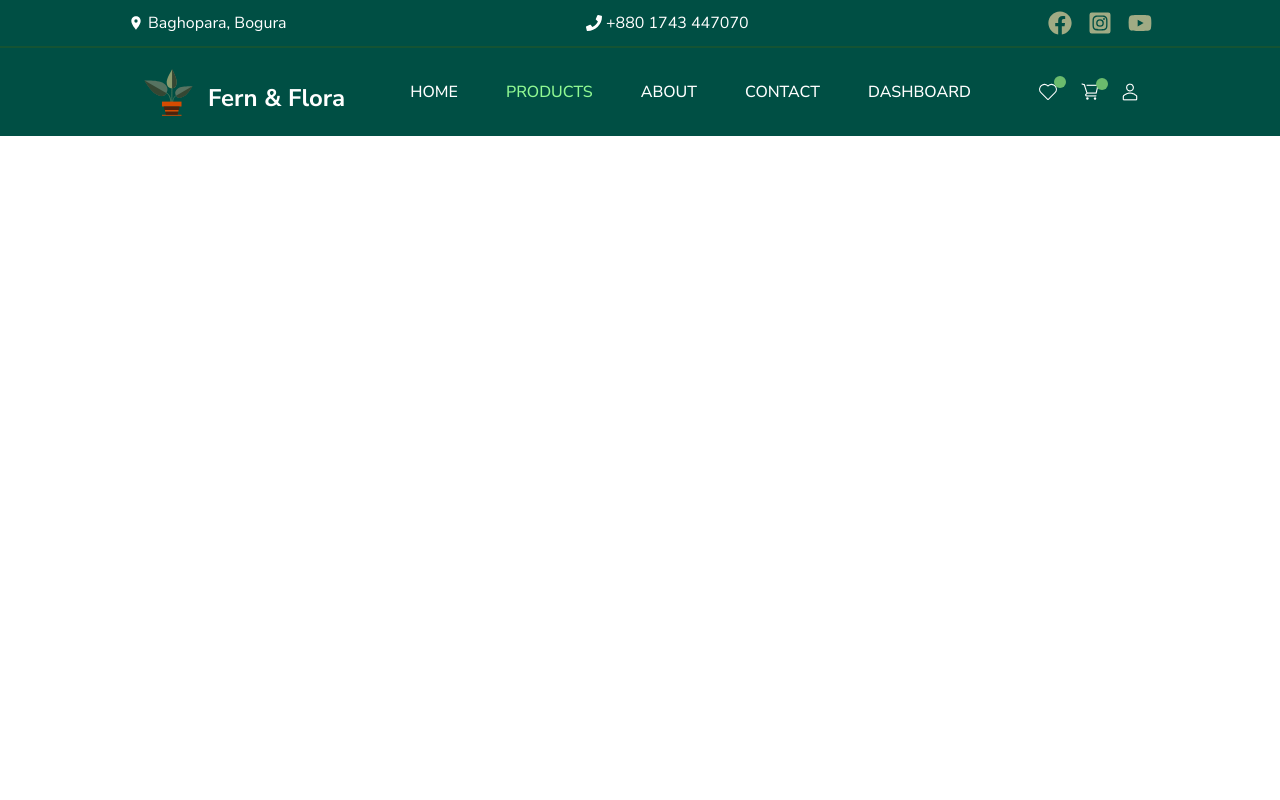
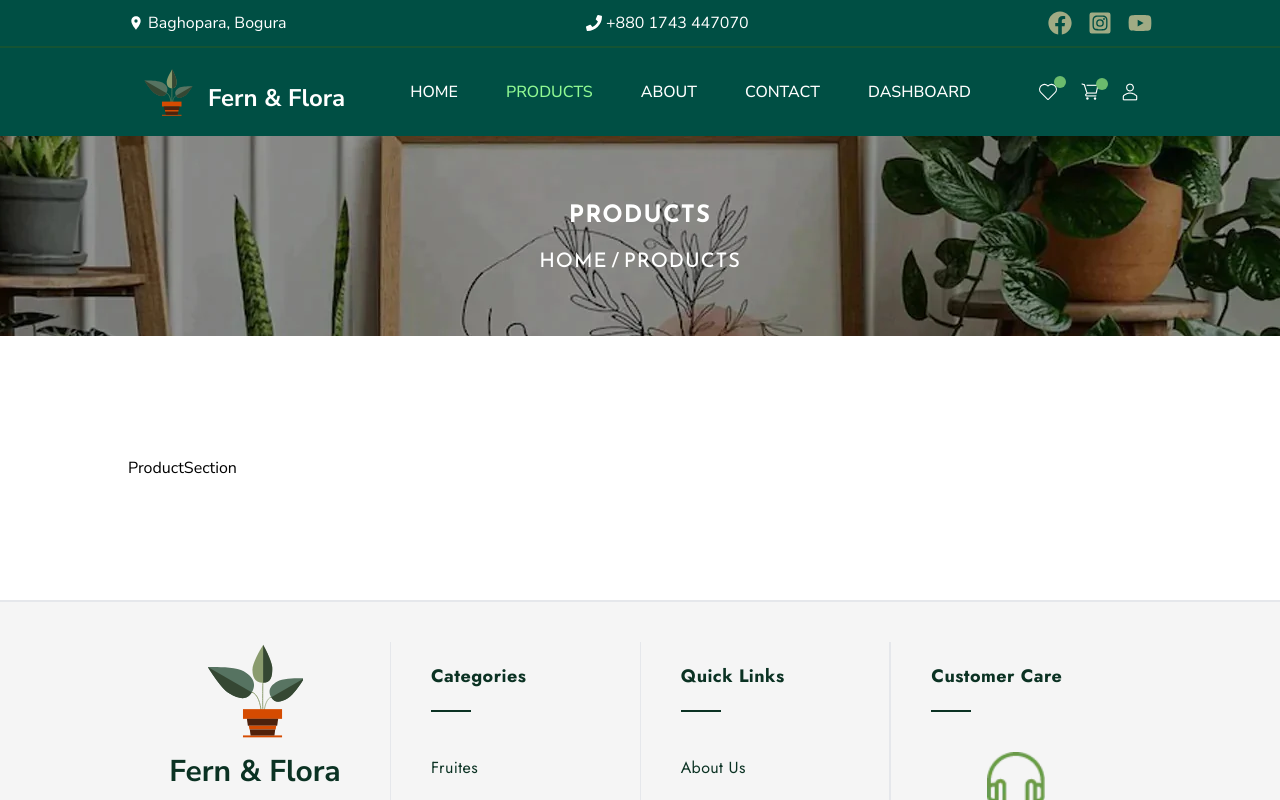
Before and after one commit to NayimWd/nayimh-Fern-FloraEnclave, a React (Vite) app: page /products in a window 1280 px wide. Shown: the top 800 px of the page. Built offline with nearby package versions, Linux system fonts and the light colour scheme.

Commit message:
create and  use some reusable components

```diff
--- a/package.json
+++ b/package.json
@@ -11,6 +11,7 @@
   },
   "dependencies": {
     "@reduxjs/toolkit": "^1.9.7",
+    "aos": "^2.3.4",
     "react": "^18.2.0",
     "react-dom": "^18.2.0",
     "react-hot-toast": "^2.4.1",
--- a/src/components/ForgetPassword.jsx
+++ b/src/components/ForgetPassword.jsx
@@ -1,8 +1,8 @@
 import Input from "../ui/Input";
-import loginBg from "../assets/image/loginImg.webp";
 import { Link, useNavigate } from "react-router-dom";
 import { ErrorToast, SuccessToast, isEmail } from "../ui/helper";
 import { useState } from "react";
+import LoginImg from "./ReusableComponent/LoginImg";
 
 const ForgetPassword = () => {
 	// states for hold and store data
@@ -46,7 +46,7 @@ const ForgetPassword = () => {
 				<div className="w-full md:w-1/2 flex flex-col justify-center items-center ">
 					<div className="w-full xsm:w-[420px]  px-4 xsm:px-8 py-[50px]  md:py-14">
 						<h1 className="font-sans w-full font-bold text-darker_green text-3xl  md:text-4xl flex_between items-center mb-6">
-							Reset password
+							Submit Email
 						</h1>
 
 						<p className="text-darker_green text-[16px] sm:text-[18px] mt-1 font-sans">
@@ -85,13 +85,7 @@ const ForgetPassword = () => {
 					</div>
 				</div>
 				{/* image */}
-				<div className="hidden md:flex items-center  md:w-1/2">
-					<img
-						className="max-h-[750px]  object-center object-fill rounded-md md:h-[646px] lg:h-full"
-						src={loginBg}
-						alt="bg"
-					/>
-				</div>
+				<LoginImg />
 			</div>
 		</section>
 	);
--- a/src/components/Login.jsx
+++ b/src/components/Login.jsx
@@ -1,11 +1,17 @@
-import  {  useState } from "react";
+import { useState } from "react";
 import Input from "../ui/Input";
-import loginBg from "../assets/image/loginImg.webp";
 import { FcGoogle } from "react-icons/fc";
 import { FaFacebook } from "react-icons/fa";
 import { TiHome } from "react-icons/ti";
 import { Link, useNavigate } from "react-router-dom";
-import { ErrorToast, SuccessToast, isEmail, isEmpty, isPassword } from "../ui/helper";
+import {
+	ErrorToast,
+	SuccessToast,
+	isEmail,
+	isEmpty,
+	isPassword,
+} from "../ui/helper";
+import LoginImg from "./ReusableComponent/LoginImg";
 
 const Login = () => {
 	// states for hold and store data
@@ -13,7 +19,7 @@ const Login = () => {
 	const [inputData, setInputData] = useState({
 		email: "",
 		password: "",
-		check: ""
+		check: "",
 	});
 	const navigate = useNavigate();
 
@@ -21,37 +27,33 @@ const Login = () => {
 	const handleChange = (e) => {
 		const name = e.target.name;
 		const value = e.target.value;
-		setInputData({...inputData, [name]: value})
-	}
+		setInputData({ ...inputData, [name]: value });
+	};
 
 	// submit handler
 	const handleSubmit = (e) => {
 		e.preventDefault();
 
 		// storing data to state
-		const formData = {...inputData};
+		const formData = { ...inputData };
 		// setStoreData(formData)
 		// input validation
 		let email = inputData.email;
 		let password = inputData.password;
 		let check = inputData.check;
 
-		if(!isEmail(email)){
-			ErrorToast("Enter Invalid Email")
-		} else if(!isPassword(password)){
-			ErrorToast("Invalid Password! read Instruction")
-		} else if(isEmpty(check)){
-			ErrorToast("Fill the checkbox")
+		if (!isEmail(email)) {
+			ErrorToast("Enter Invalid Email");
+		} else if (!isPassword(password)) {
+			ErrorToast("Invalid Password! read Instruction");
+		} else if (isEmpty(check)) {
+			ErrorToast("Fill the checkbox");
+		} else {
+			SuccessToast("login success");
+			console.log(formData);
+			setInputData({ email: "", password: "", check: "" });
+			e.target.reset();
 		}
-		else{
-			SuccessToast("login success")
-			console.log(formData)
-			setInputData({email: "", password: "", check: ""})
-			e.target.reset();
-
-		}
-
-
 	};
 
 	return (
@@ -62,7 +64,11 @@ const Login = () => {
 				<div className="w-full md:w-1/2 flex flex-col justify-center items-center ">
 					<div className="w-full xsm:w-[404px]  px-4 xsm:px-8 py-[50px]  md:py-14">
 						<span className="font-sans font-bold text-darker_green text-3xl  md:text-4xl flex_between items-center">
-					<h1>Welcome Back</h1> <Link to="/" title="home"> <TiHome className='w-9 cursor-pointer'/> </Link>
+							<h1>Welcome Back</h1>{" "}
+							<Link to="/" title="home">
+								{" "}
+								<TiHome className="w-9 cursor-pointer" />{" "}
+							</Link>
 						</span>
 						<p className="text-darker_green text-[16px] sm:text-[18px] mt-1 font-sans">
 							Enter your Credentials to access your account
@@ -88,18 +94,28 @@ const Login = () => {
 
 							<div className="flex justify-between -mt-2 mb-4 px-1 text-sm text-darker_green">
 								<span className="flex gap-2">
-									<input className="accent-dark_green cursor-pointer" type="checkbox"
+									<input
+										className="accent-dark_green cursor-pointer"
+										type="checkbox"
 										aria-label="checkbox"
 										name="check"
 										onChange={handleChange}
 									/>{" "}
-
 									<p>remember me</p>
 								</span>
-								<Link to="/ForgetPassword" title="forgetPass" > <p className="font-bold cursor-pointer hover:text-dark_green"> forget password </p></Link>
+								<Link to="/ForgetPassword" title="forgetPass">
+									{" "}
+									<p className="font-bold cursor-pointer hover:text-dark_green">
+										{" "}
+										forget password{" "}
+									</p>
+								</Link>
 							</div>
 							{/* Button */}
-							<button type="submit" className="w-full h-[34px] rounded-md items-center flex justify-center bg-darker_green text-white text-lg py-1">
+							<button
+								type="submit"
+								className="w-full h-[34px] rounded-md items-center flex justify-center bg-darker_green text-white text-lg py-1"
+							>
 								{" "}
 								sign in{" "}
 							</button>
@@ -134,9 +150,7 @@ const Login = () => {
 					</div>
 				</div>
 				{/* image */}
-				<div className="hidden md:flex items-center  md:w-1/2">
-					<img className="max-h-[750px]  object-center object-fill rounded-md md:h-[646px] lg:h-full" src={loginBg} alt="bg" />
-				</div>
+				<LoginImg />
 			</div>
 		</section>
 	);
--- /dev/null
+++ b/src/components/ProductSection.jsx
@@ -0,0 +1,11 @@
+import React from 'react'
+
+const ProductSection = () => {
+  return (
+    <section className='section_p-y container'>
+    ProductSection
+    </section>
+  )
+}
+
+export default ProductSection
--- a/src/components/Registration.jsx
+++ b/src/components/Registration.jsx
@@ -1,6 +1,5 @@
 import React, { useState } from "react";
 import Input from "../ui/Input";
-import loginBg from "../assets/image/loginImg.webp";
 import { FcGoogle } from "react-icons/fc";
 import { FaFacebook } from "react-icons/fa";
 import { TiHome } from "react-icons/ti";
@@ -12,6 +11,7 @@ import {
 	isEmpty,
 	isPassword,
 } from "../ui/helper";
+import LoginImg from "./ReusableComponent/LoginImg";
 
 const Registration = () => {
 	// states for hold and store data
@@ -102,23 +102,6 @@ const Registration = () => {
 								value={inputData.password}
 								handleChange={handleChange}
 							/>
-
-							{/*<div className="flex justify-between -mt-2 mb-4 px-1 text-sm text-darker_green">
-								<span className="flex gap-2">
-									<input
-										className="accent-dark_green cursor-pointer"
-										onChange={handleChange}
-										aria-label="checkbox"
-										name="check"
-										type="checkbox"
-									/>{" "}
-									<p>remember me</p>
-								</span>
-								<span className="font-bold cursor-pointer hover:text-dark_green">
-									{" "}
-									forget password{" "}
-								</span>
-	</div>*/}
 							{/* Button */}
 							<button className="w-full mt-6 h-[34px] rounded-md items-center flex justify-center bg-darker_green text-white text-lg py-1">
 								{" "}
@@ -155,13 +138,7 @@ const Registration = () => {
 					</div>
 				</div>
 				{/* image */}
-				<div className="hidden md:flex  md:w-1/2 items-center ">
-					<img
-						className="max-h-[750px]  object-center object-fill rounded-md md:h-[646px] lg:h-full"
-						src={loginBg}
-						alt="bg"
-					/>
-				</div>
+				<LoginImg />
 			</div>
 		</section>
 	);
--- a/src/components/ResetPassword.jsx
+++ b/src/components/ResetPassword.jsx
@@ -1,9 +1,9 @@
-import loginBg from "../assets/image/loginImg.webp";
 import { Link, useNavigate } from "react-router-dom";
 import { ErrorToast, SuccessToast } from "../ui/helper";
 import { useState } from "react";
 import OtpInput from "react-otp-input";
 import MinutesCoundown from "./hooks/MinutesCoundown";
+import LoginImg from "./ReusableComponent/LoginImg";
 
 const ResetPassword = () => {
 	// states for hold and store data
@@ -102,13 +102,7 @@ const ResetPassword = () => {
 					</div>
 				</div>
 				{/* image */}
-				<div className="hidden md:flex items-center  md:w-1/2">
-					<img
-						className="max-h-[750px]  object-center object-fill rounded-md md:h-[646px] lg:h-full"
-						src={loginBg}
-						alt="bg"
-					/>
-				</div>
+				<LoginImg />
 			</div>
 		</section>
 	);
--- /dev/null
+++ b/src/components/ReusableComponent/DynamicBanner.jsx
@@ -0,0 +1,16 @@
+
+const DynamicBanner = ({ pathname }) => {
+	let	path = pathname.toUpperCase()
+	return (
+		<section className="w-full  h-[200px] mt-[136px] bg-banner object-cover bg-center  bg-no-repeat ">
+			<div className="flex flex-col gap-4 justify-center items-center w-full h-full">
+			<h1 className="text-white text-lg xsm:text-xl md:text-2xl tracking-wider font-reem">{path}</h1>
+				<p className="text-white text-lg xsm:text-xl md:text-xl tracking-wider font-reem">
+					HOME {"/"} {path}
+				</p>
+			</div>
+		</section>
+	);
+};
+
+export default DynamicBanner;
--- /dev/null
+++ b/src/components/ReusableComponent/LoginImg.jsx
@@ -0,0 +1,15 @@
+import logimg from "../../assets/image/loginImg.webp";
+
+const LoginImg = () => {
+	return (
+		<div className="hidden md:flex items-center  md:w-1/2">
+			<img
+				className="max-h-[750px]  object-center object-fill rounded-md md:h-[646px] lg:h-full"
+				src={logimg}
+				alt="bg"
+			/>
+		</div>
+	);
+};
+
+export default LoginImg;
--- a/src/pages/Products.jsx
+++ b/src/pages/Products.jsx
@@ -1,12 +1,24 @@
-import React from 'react'
-import Navbar from '../components/Navbar'
+import React, { lazy } from "react";
+import Navbar from "../components/Navbar"
+import DynamicBanner from "../components/ReusableComponent/DynamicBanner";
+import { useLocation } from "react-router-dom";
+import ProductSection from "../components/ProductSection";
+const Footer = lazy(() => import("../components/Footer"));
 
 const Products = () => {
-  return (
-    <div>
-    <Navbar/>
-    Products</div>
-  )
-}
+	const location = useLocation();
+	const pathname = location.pathname.slice(1);
 
-export default Products
+	return (
+		<section>
+			<Navbar />
+			<div className="">
+				<DynamicBanner pathname={pathname} />
+				<ProductSection/>
+			</div>
+			<Footer />
+		</section>
+	);
+};
+
+export default Products;
--- a/tailwind.config.js
+++ b/tailwind.config.js
@@ -45,6 +45,7 @@ export default {
 			backgroundImage: {
 				heroBg: "url('./src/assets/image/s6.webp')",
 				bannerBg: "url('./src/assets/image/psBanner.jpg')",
+				banner: "url('./src/assets/image/productBanner.webp')",
 				loginBg: "url('./src/assets/image/psformbg.jpg')",
 				logBg: "url('./src/assets/image/logimg.png')",
 			},
```
Also changed, not shown: src/assets/image/productBanner.webp (added), 1 other file (tests, documents, lock files or other folders). Lines whose indentation alone changed are shown as unchanged.
